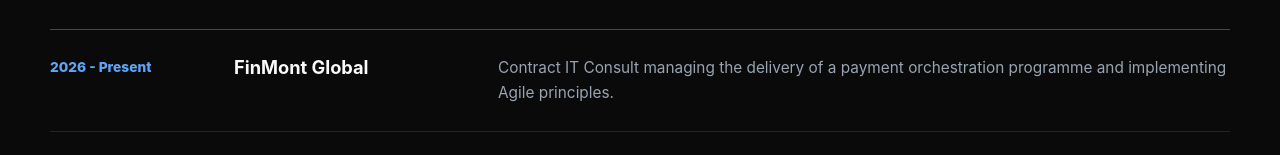
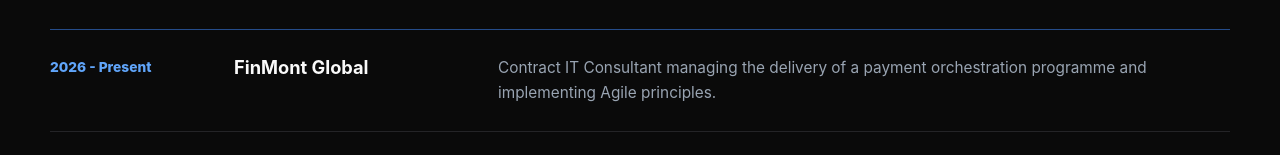
Before and after one commit to rtummala1/Portfolio, a plain HTML site: page index.html in a window 1280 px wide. Shown: the part 6564-6719 px from the top of the page. Drawn offline with Linux system fonts and the light colour scheme.

Commit message:
Update index.html

```diff
--- a/index.html
+++ b/index.html
@@ -323,7 +323,7 @@
           <article>
             <span>2026 - Present</span>
             <h3>FinMont Global</h3>
-            <p>Contract IT Consult managing the delivery of a payment orchestration programme and implementing Agile principles.</p>
+            <p>Contract IT Consultant managing the delivery of a payment orchestration programme and implementing Agile principles.</p>
           </article>
           <article>
             <span>2021 - 2026</span>
```
